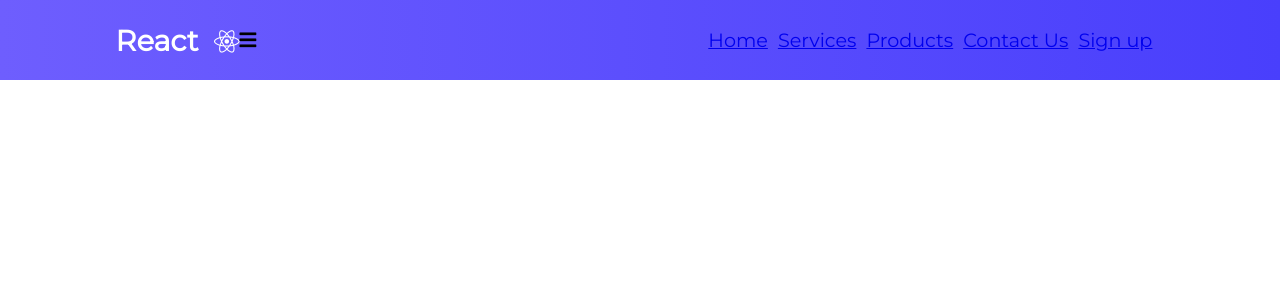
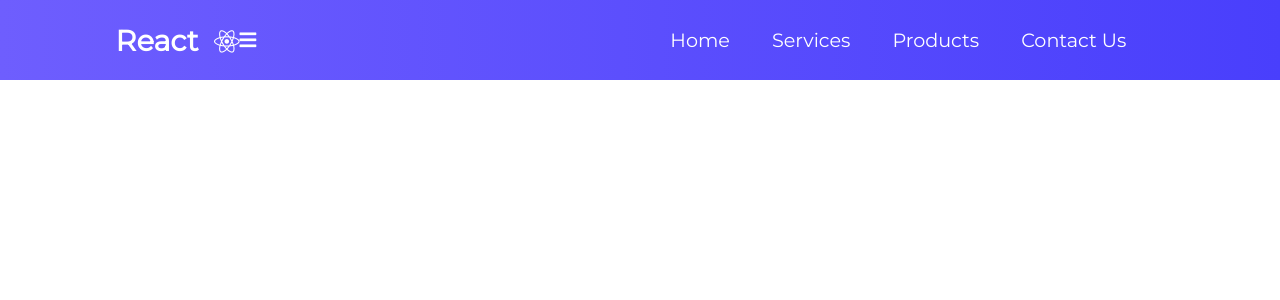
Before and after one commit to adamalcantara/react_responsive_nav, a React (Create React App) app: page / in a window 1280 px wide. Shown: the top 300 px of the page. Built offline with nearby package versions, Linux system fonts and the light colour scheme.

Commit message:
Additional style

```diff
--- a/src/Components/Navbar/Navbar.css
+++ b/src/Components/Navbar/Navbar.css
@@ -29,3 +29,23 @@
     justify-content: end;
     margin-right: 2rem;
 }
+
+.nav-links {
+    color: white;
+    text-decoration: none;
+    padding: 0.5rem 1rem;
+}
+
+.nav-links:hover {
+    background-color: #6d76f7;
+    border-radius: 4px;
+    transition: all 0.2s ease-out;
+}
+
+.fa-bars {
+    color: #fff;
+}
+
+.nav-links-mobile {
+    display: none;
+}
```
